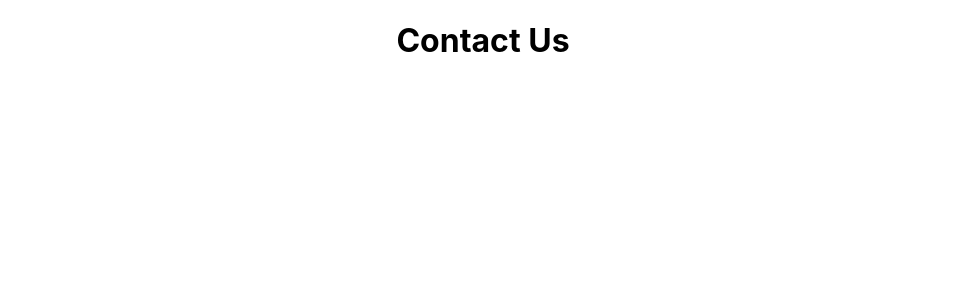
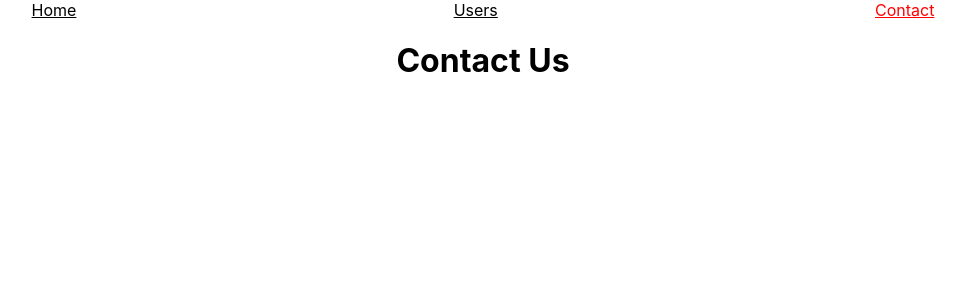
Before and after one commit to ankitsng0007/AnkitRepo, a React (Create React App) app in the folder RCT-101/Day-13/Asgn-1/private-route/: page /contact in a window 1280 px wide. Shown: the top 300 px of the page, without its empty margins (157-1123 px from the left). Built offline with nearby package versions, Linux system fonts and the light colour scheme; the HTML template or start-up script is replaced by a standard one.

Commit message:
file added

```diff
--- a/RCT-101/Day-13/Asgn-1/private-route/src/App.js
+++ b/RCT-101/Day-13/Asgn-1/private-route/src/App.js
@@ -1,11 +1,12 @@
 import logo from './logo.svg';
 import './App.css';
 import { AllRoutes } from './Pages/AllRoutes';
+import { Navbar } from './Pages/Navbar';
 
 function App() {
   return (
     <div className="App">
-
+      <Navbar/>
       <AllRoutes/>
     </div>
   );
--- a/RCT-101/Day-13/Asgn-1/private-route/src/Pages/Navbar.jsx
+++ b/RCT-101/Day-13/Asgn-1/private-route/src/Pages/Navbar.jsx
@@ -1,3 +1,19 @@
 import {NavLink} from "react-router-dom";
 
-const links=[]
+const links=[
+    {path:"/",title:"Home"},
+    {path:"/users",title:"Users"},
+    {path:"/contact",title:"Contact"}
+];
+export const Navbar=()=>{
+    return(<div style={{display:"flex",justifyContent:"space-around"}}>{
+        links.map((el)=>(
+            <NavLink
+            style={({isActive})=>{
+                return isActive? {color:"red"}:{color:"black"}
+            }}
+            to={el.path}>{el.title}</NavLink>
+        ))
+    }</div>
+    )
+}
```
